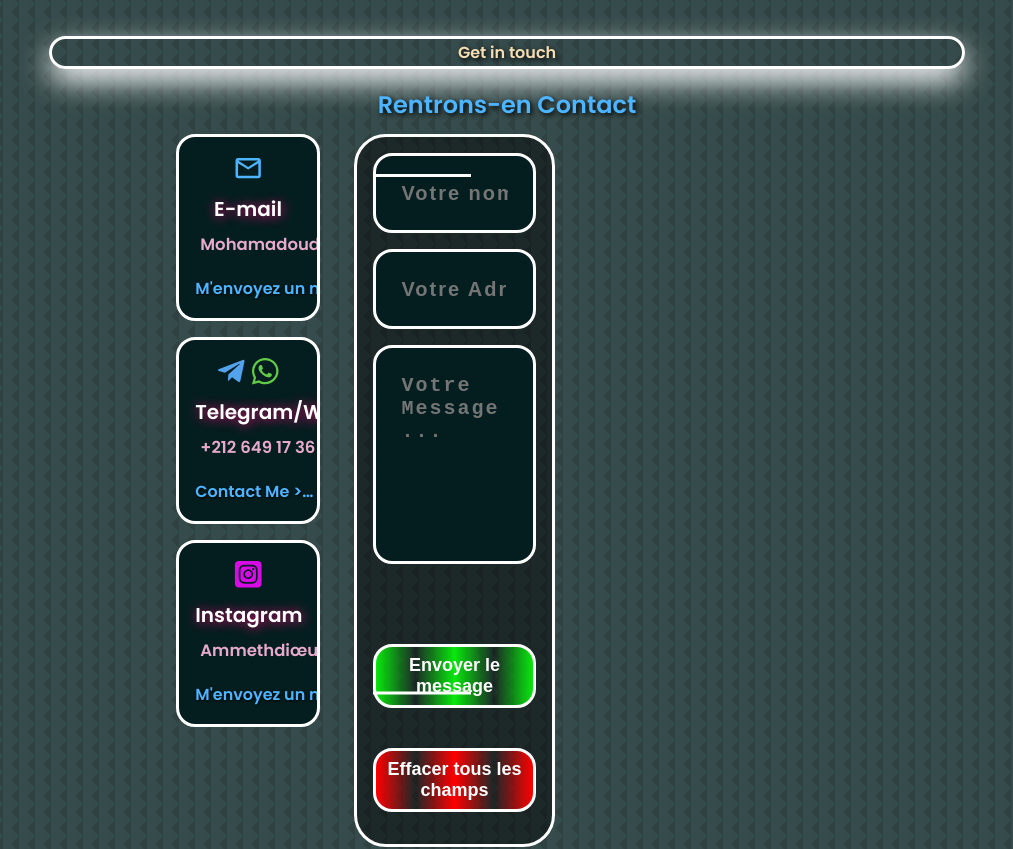
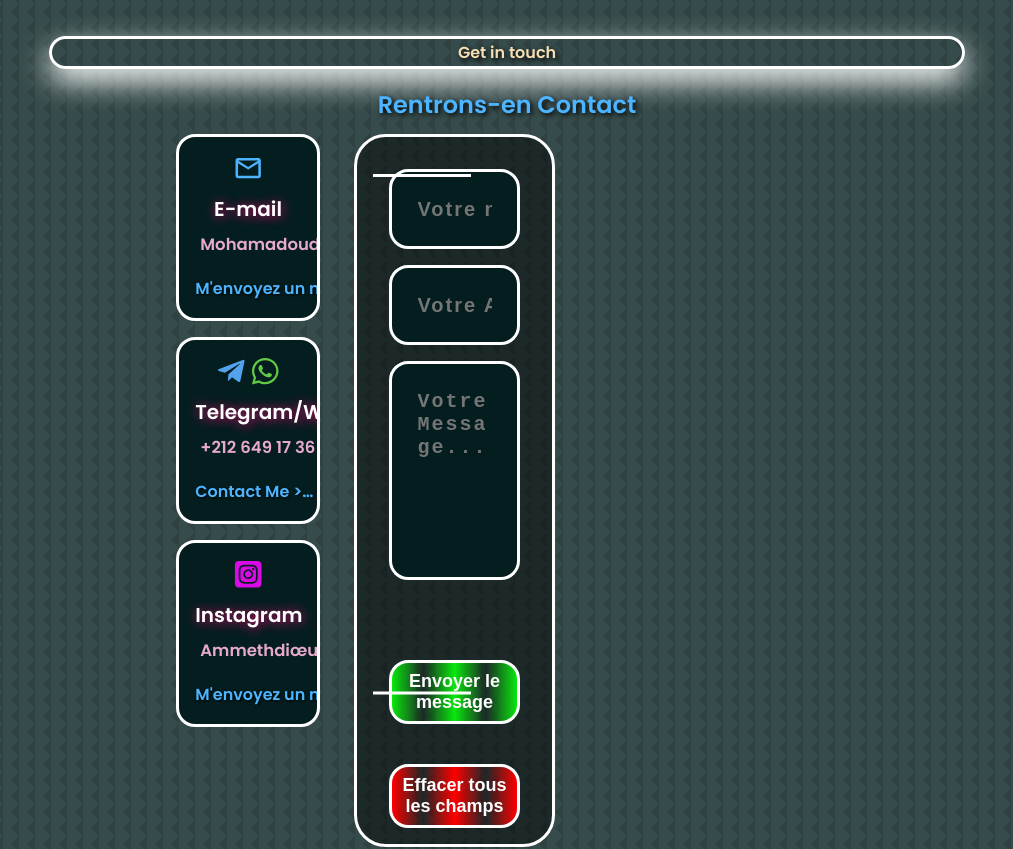
Before and after one commit to Mouhamed1003/keenprogrammer.com, a React (Create React App) app: page / in a window 1280 px wide. Shown: the part 5340-6189 px from the top of the page, without its empty margins (133-1146 px from the left). Built offline with nearby package versions, Linux system fonts and the light colour scheme.

Commit message:
Update contact.css

```diff
--- a/src/components/contact/contact.css
+++ b/src/components/contact/contact.css
@@ -145,7 +145,8 @@ form {
     flex-direction: column;
     gap: 1rem;
     border: 3px solid white;
-    padding: 1rem;
+    padding: 2rem;
+    padding-bottom: 0rem;
     border-radius: 2rem;
     background: rgba(0, 0, 0, 0.459);
 }
```
